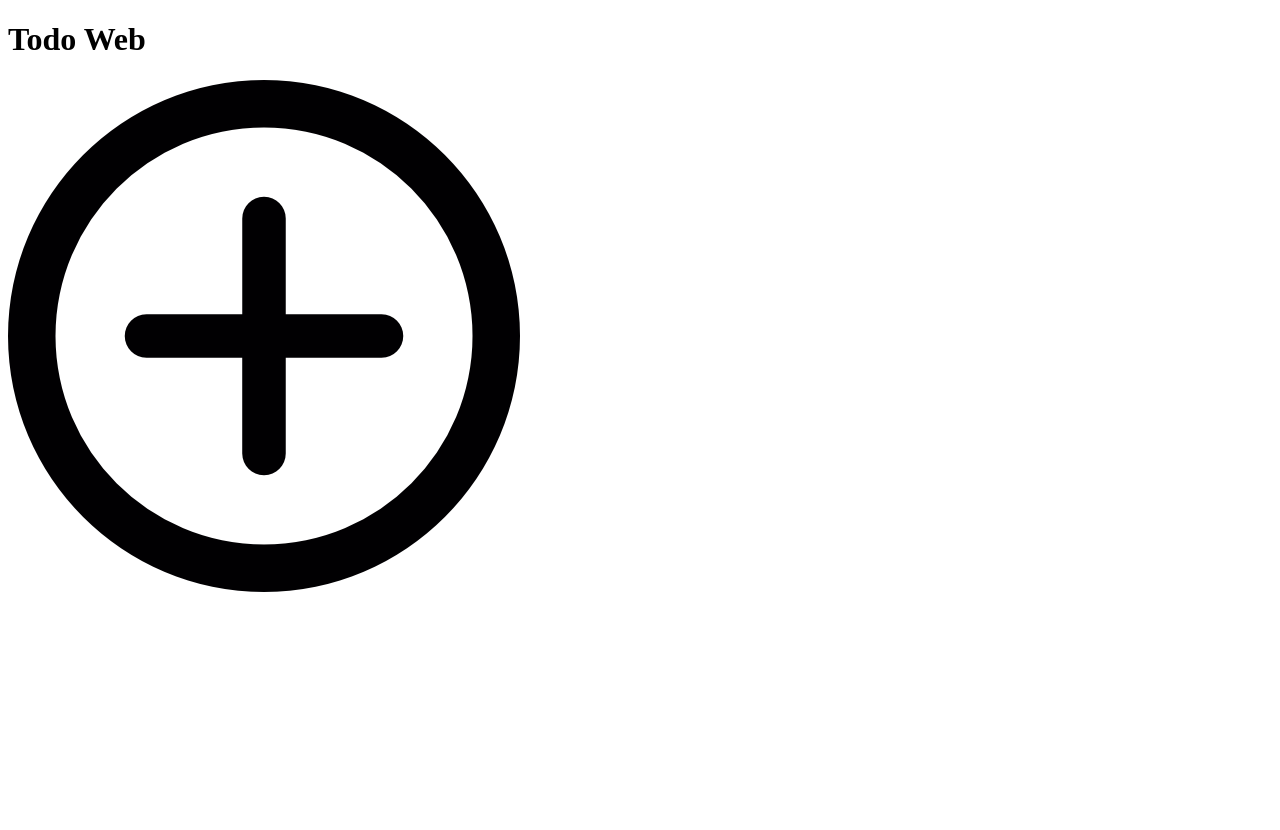
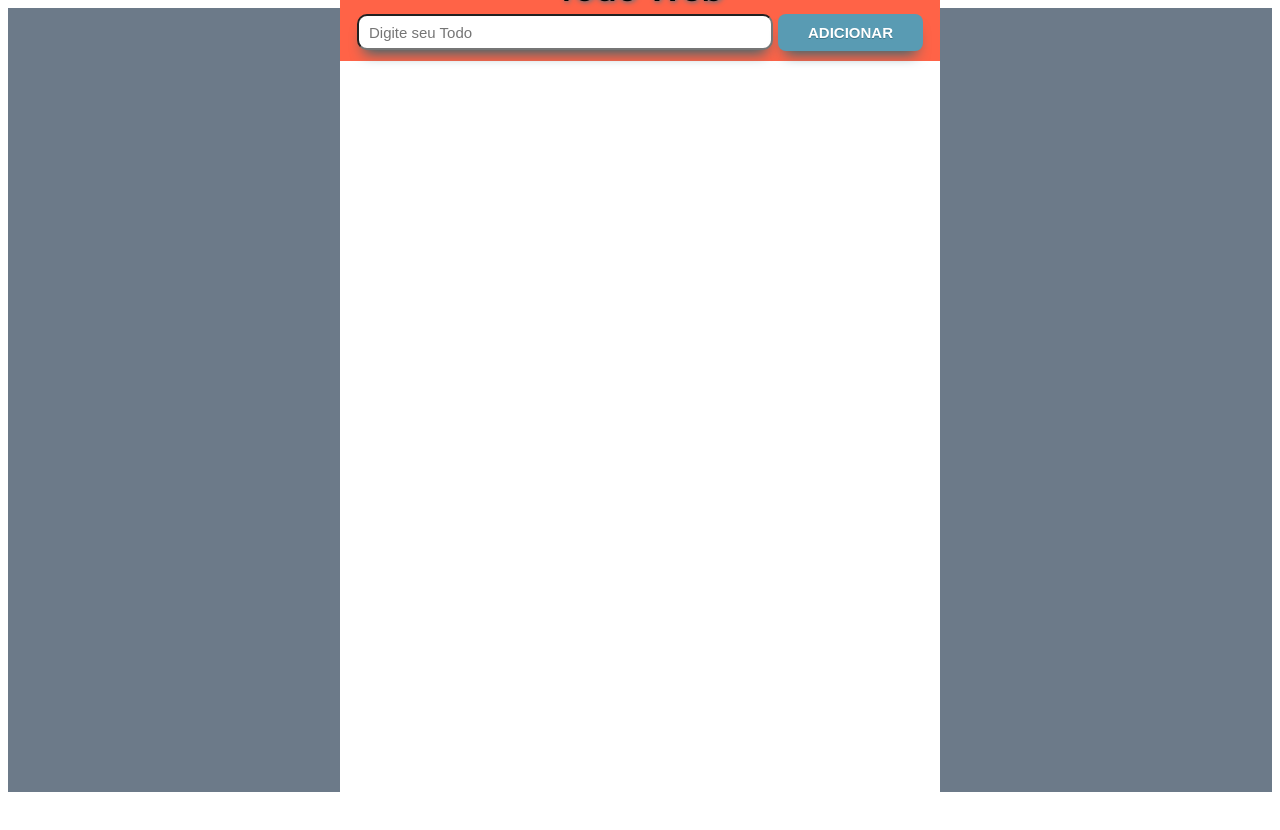
Before and after one commit to artursantiago/Todo, a plain HTML site: page index.html in a window 1280 px wide. Before the commit the page ends 800 px from the top, so only its background shows below. Drawn offline with Linux system fonts and the light colour scheme.

Commit message:
header area

```diff
--- a/index.html
+++ b/index.html
@@ -3,12 +3,21 @@
 <head>
     <meta charset="UTF-8">
     <title>Todo Web</title>
+    <link rel="stylesheet" href="style.css">
+    <link href="https://fonts.googleapis.com/css?family=Montserrat:300,400,600&display=swap" rel="stylesheet">
 </head>
 <body>
-    <div class="app">
-        <h1>Todo Web</h1>
-        <a href="#" title="Adicionar novo Todo"><img src="assets/plus.png" alt="Adcionar novo Todo"></a>
-        <ul></ul>
+    <div id="app">
+        <div class="box">
+            <div class="header">
+                <h1>Todo Web</h1>
+                <div class="novoTodo">
+                    <input type="text" placeholder="Digite seu Todo">
+                    <button>Adicionar</button>
+                </div>
+            </div>
+            <ul></ul>
+        </div>
     </div>
 </body>
 </html>
--- /dev/null
+++ b/style.css
@@ -0,0 +1,71 @@
+body {
+    font-family: 'Montserrat', sans-serif;
+}
+
+/* Todo Box Area */
+#app {
+    height: 98vh;
+    background: #6C7A89;
+    display: flex;
+    justify-content: center;
+    align-items: center
+}
+
+#app .box{
+    border-radius: 10px;
+    width: 600px;
+    height: 900px;
+    background-color: white;
+    overflow: hidden;
+}
+
+/* Title */
+
+#app h1 {
+    margin: 0;
+    padding-top: 20px;
+    display: flex;
+    justify-content: center;
+    text-shadow: 1px 1px 5px #3d768a;
+}
+
+/* New Todo Area */
+.novoTodo {
+    display: flex;
+    flex-direction: row;
+    /* justify-content: flex-end; */
+    justify-content: center;
+}
+
+.novoTodo input{
+    /* display: none; */
+    margin: 5px 5px 10px 0;
+    padding-left: 10px;
+    font-size: 15px;
+    width: 400px;
+    height: 30px;
+    border-radius: 10px;
+    box-shadow: 0px 10px 14px -7px #276873;
+
+}
+
+.novoTodo button{
+    /* display: none; */
+    border-radius: 10px;
+    margin: 5px 0 10px 0;
+    font-size: 15px;
+    text-transform: uppercase;
+    border: none;
+    box-shadow: 0px 10px 14px -7px #276873;
+	background-color:#599bb3;
+	border-radius:8px;
+	color:#ffffff;
+	font-weight:bold;
+	padding:10px 30px;
+	text-shadow:0px 1px 0px #3d768a;
+}
+
+/* Header */
+.header {
+    background-color: tomato;
+}
```
